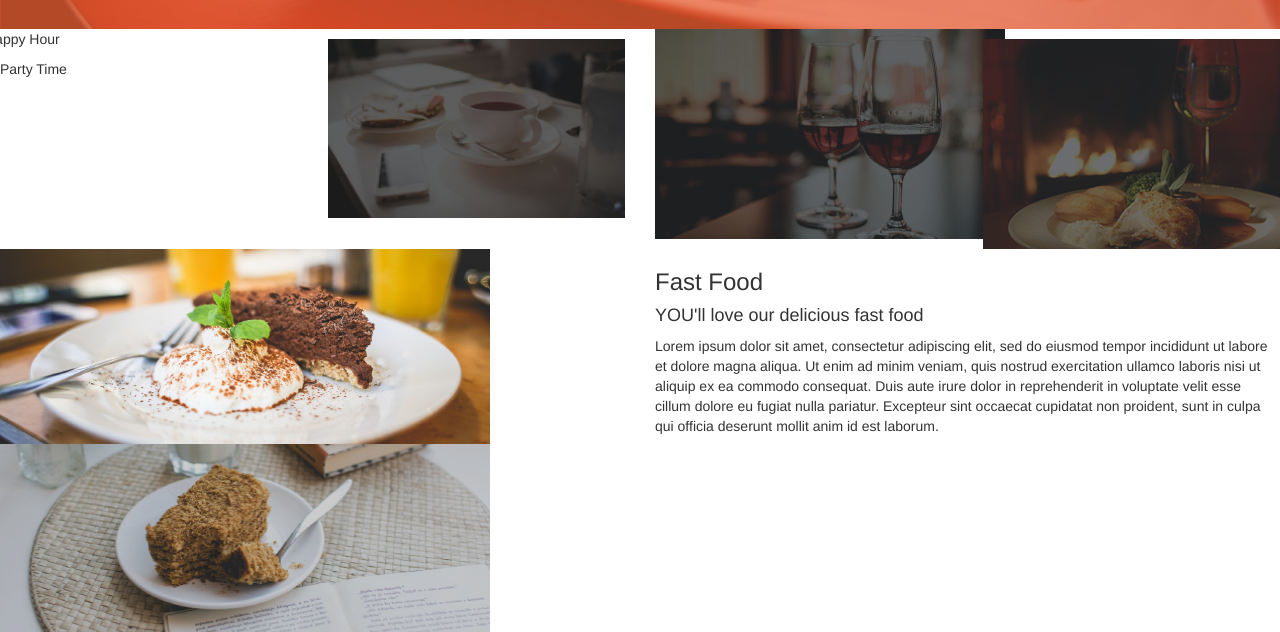
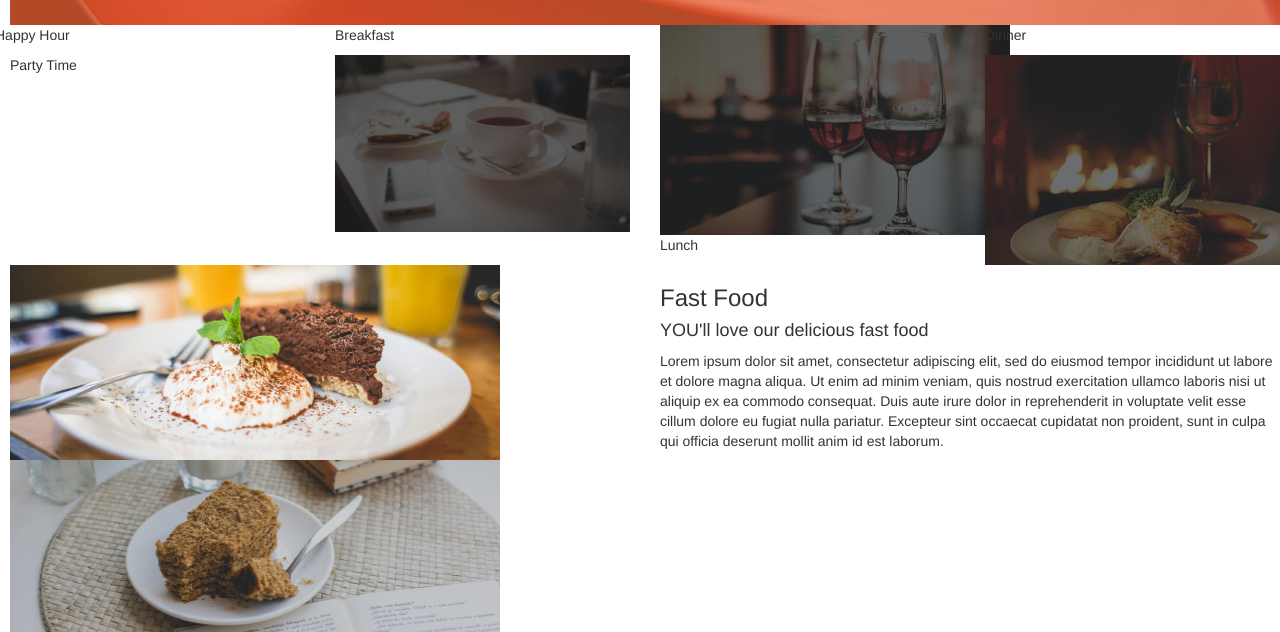
Before and after one commit to Evohmike/Anita-s-Kitchen, a plain HTML site: page index.html in a window 1280 px wide. Shown: the part 592-1224 px from the top of the page. Drawn offline with nearby package versions, Linux system fonts and the light colour scheme.

Commit message:
This add paragrapphs in the column section

```diff
--- a/css/styles.css
+++ b/css/styles.css
@@ -4,6 +4,7 @@
   width:100%;
   padding-bottom:0;
   padding-top: 0;
+  padding-left: 10px;
 }
 
 .image img{
@@ -52,7 +53,9 @@
 
 
 
-
+botton{
+  background-color:#F15A29;
+}
 
 
 .form{
--- a/index.html
+++ b/index.html
@@ -46,17 +46,17 @@
                 </div>
 
               <div class="col-md-3" style=";">
-                <p></p>
+                <p>Breakfast</p>
                 <img class="img-responsive" src="ip2/assets/foodtop/breakfast.jpg" alt="">
               </div>
 
               <div class="col-md-3" style="">
                 <img class="responsive"src="ip2/assets/foodtop/lunch.jpg" alt="">
-                <p></p>
+                <p>Lunch</p>
               </div>
 
               <div class="col-md-3">
-                <p></p>
+                <p>Dinner</p>
                 <img class="responsive"src="ip2/assets/foodtop/dinner.jpg" alt="">
               </div>
             </div>
@@ -69,7 +69,14 @@
               <div class="col-md-6">
                 <h3>Fast Food</h3>
                 <h4>YOU'll love our delicious fast food</h4>
-                <p>Lorem ipsum dolor sit amet, consectetur adipiscing elit, sed do eiusmod tempor incididunt ut labore et dolore magna aliqua. Ut enim ad minim veniam, quis nostrud exercitation ullamco laboris nisi ut aliquip ex ea commodo consequat. Duis aute irure dolor in reprehenderit in voluptate velit esse cillum dolore eu fugiat nulla pariatur. Excepteur sint occaecat cupidatat non proident, sunt in culpa qui officia deserunt mollit anim id est laborum.
+                <p>Lorem ipsum dolor sit amet, consectetur adipiscing elit,
+                   sed do eiusmod tempor incididunt ut labore et
+                  dolore magna aliqua. Ut enim ad minim veniam,
+                   quis nostrud exercitation ullamco laboris nisi ut aliquip
+                    ex ea commodo consequat. Duis aute irure dolor in
+                    reprehenderit in voluptate velit esse cillum dolore eu
+                    fugiat nulla pariatur. Excepteur sint occaecat cupidatat non proident,
+                    sunt in culpa qui officia deserunt mollit anim id est laborum.
 </p>
 
               </div>
```
